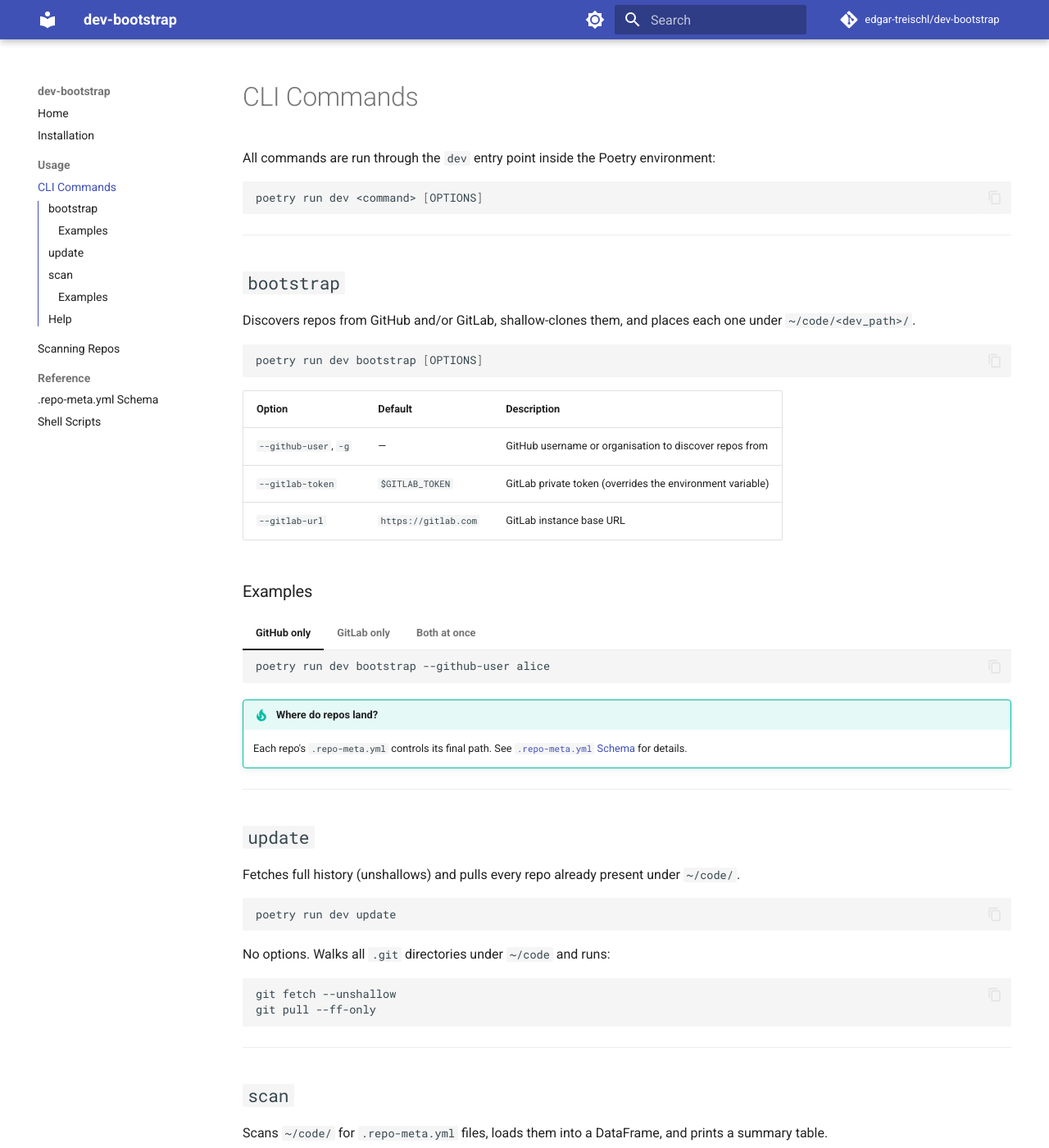
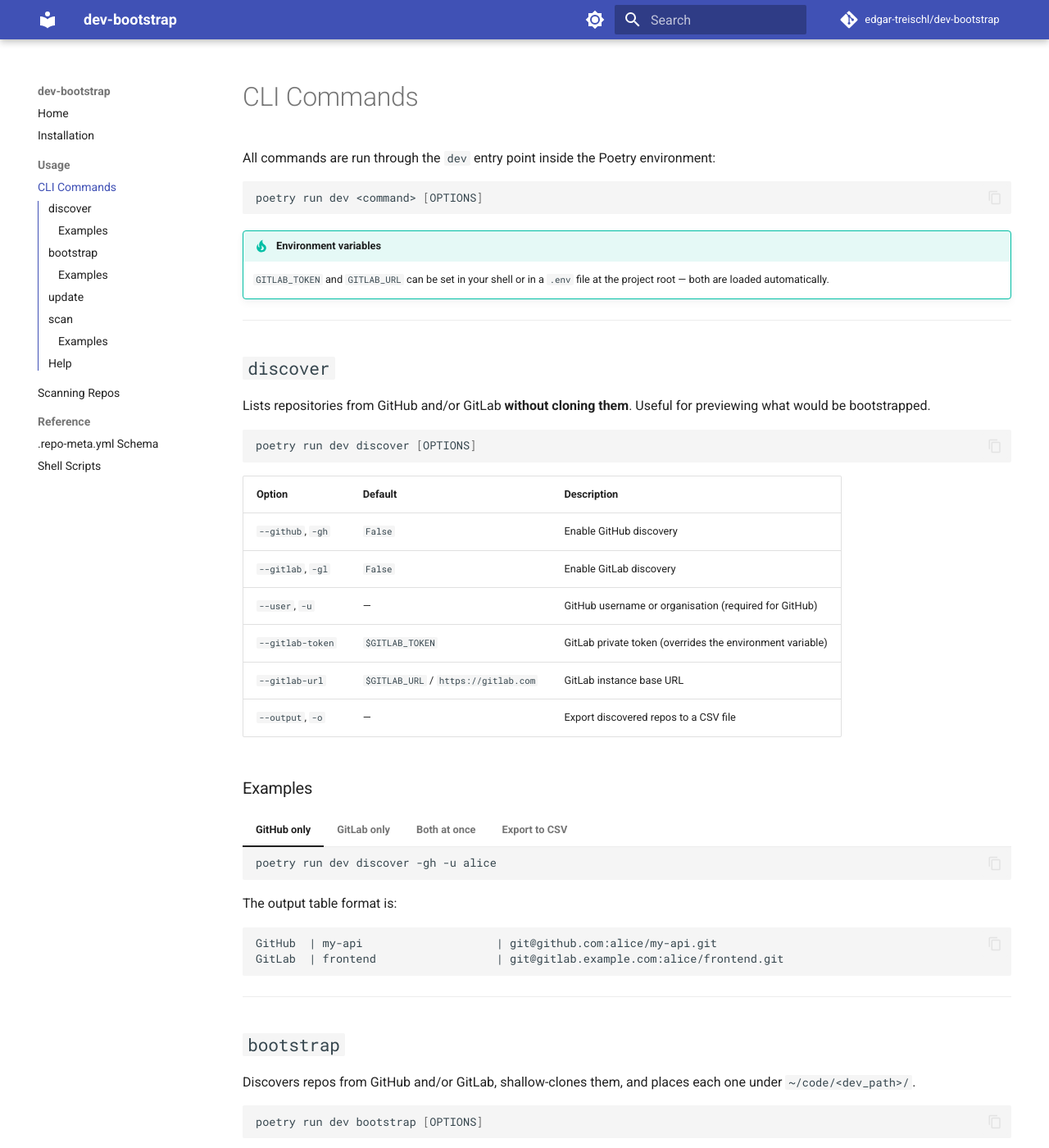
Before and after one commit to edgar-treischl/dev-bootstrap, an MkDocs documentation site: the page built from docs/usage.md, in a window 1280 px wide and 1400 px high. Shown: the whole window at 82% size. Built offline with MkDocs 1.6.1 and Material for MkDocs 9.7.7, drawn with Linux system fonts in a browser that asks for light colours; comment, search, counter and statistics services are not loaded; some of the changed text lies outside the part shown.

Commit message:
copilot updates docs

````diff
--- a/docs/usage.md
+++ b/docs/usage.md
@@ -4,6 +4,62 @@
 
 ```bash
 poetry run dev <command> [OPTIONS]
+```
+
+!!! tip "Environment variables"
+    `GITLAB_TOKEN` and `GITLAB_URL` can be set in your shell or in a `.env` file at the project root — both are loaded automatically.
+
+---
+
+## `discover`
+
+Lists repositories from GitHub and/or GitLab **without cloning them**. Useful for previewing what would be bootstrapped.
+
+```bash
+poetry run dev discover [OPTIONS]
+```
+
+| Option | Default | Description |
+|---|---|---|
+| `--github`, `-gh` | `False` | Enable GitHub discovery |
+| `--gitlab`, `-gl` | `False` | Enable GitLab discovery |
+| `--user`, `-u` | — | GitHub username or organisation (required for GitHub) |
+| `--gitlab-token` | `$GITLAB_TOKEN` | GitLab private token (overrides the environment variable) |
+| `--gitlab-url` | `$GITLAB_URL` / `https://gitlab.com` | GitLab instance base URL |
+| `--output`, `-o` | — | Export discovered repos to a CSV file |
+
+### Examples
+
+=== "GitHub only"
+
+    ```bash
+    poetry run dev discover -gh -u alice
+    ```
+
+=== "GitLab only"
+
+    ```bash
+    export GITLAB_TOKEN=glpat-xxxxxxxxxxxx
+    poetry run dev discover -gl
+    ```
+
+=== "Both at once"
+
+    ```bash
+    poetry run dev discover -gh -gl -u alice --gitlab-token glpat-xxxx
+    ```
+
+=== "Export to CSV"
+
+    ```bash
+    poetry run dev discover -gh -u alice -o repos.csv
+    ```
+
+The output table format is:
+
+```
+GitHub  | my-api                    | git@github.com:alice/my-api.git
+GitLab  | frontend                  | git@gitlab.example.com:alice/frontend.git
 ```
 
 ---
@@ -18,9 +74,9 @@
 
 | Option | Default | Description |
 |---|---|---|
-| `--github-user`, `-g` | — | GitHub username or organisation to discover repos from |
+| `--github-user` | — | GitHub username or organisation to discover repos from |
 | `--gitlab-token` | `$GITLAB_TOKEN` | GitLab private token (overrides the environment variable) |
-| `--gitlab-url` | `https://gitlab.com` | GitLab instance base URL |
+| `--gitlab-url` | `$GITLAB_URL` / `https://gitlab.com` | GitLab instance base URL |
 
 ### Examples
 
@@ -102,6 +158,7 @@
 
 ```bash
 poetry run dev --help
+poetry run dev discover --help
 poetry run dev bootstrap --help
 poetry run dev scan --help
 ```
````
Also changed, not shown: README.md (+38 -18 lines), docs/index.md (+3 -0 lines).
